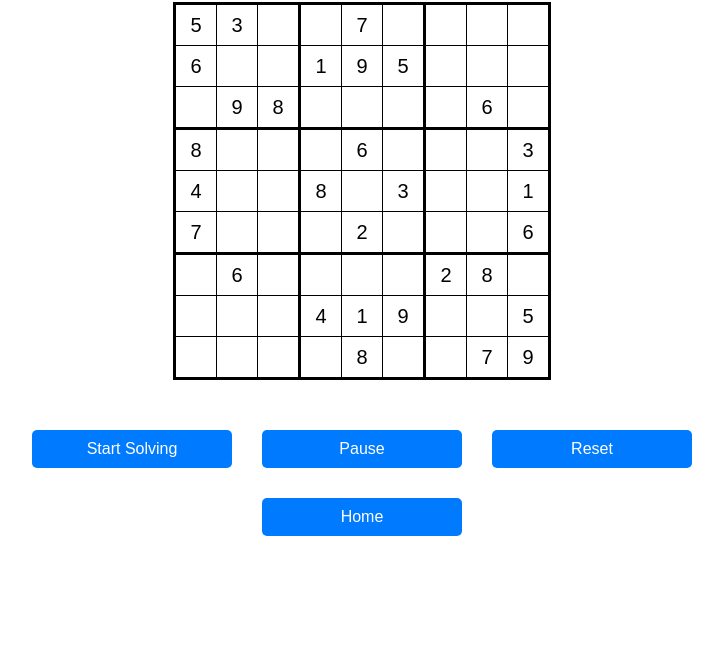
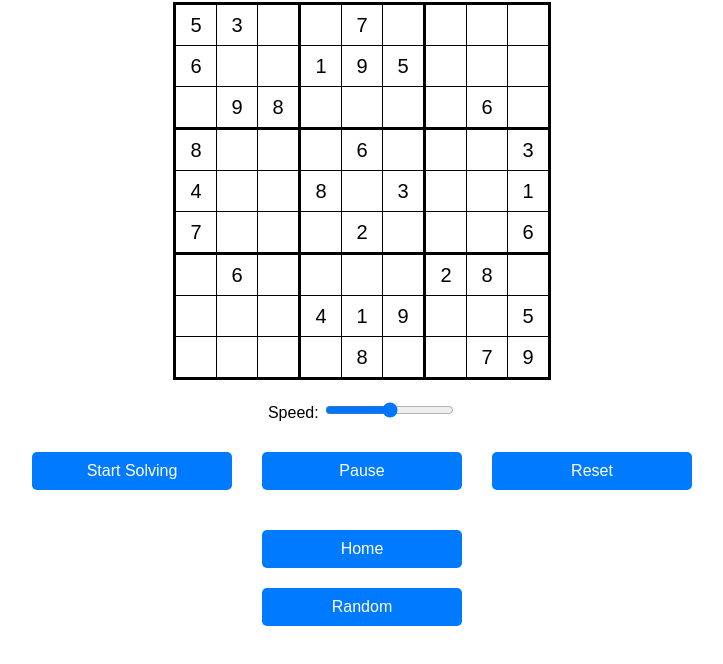
Before and after one commit to Demolus13/CS329-FAI-Project, a plain HTML site: page CSP Solver/index.html in a window 1280 px wide. Shown: the part 84-748 px from the top of the page, without its empty margins (278-1001 px from the left). Drawn offline with Linux system fonts and the light colour scheme.

Commit message:
Update index.html

```diff
--- a/CSP Solver/index.html
+++ b/CSP Solver/index.html
@@ -17,12 +17,20 @@
         </table>
     </div>
 
+    <div>
+        <label for="speed-slider">Speed:</label>
+        <input id="speed-slider" type="range" min="1" max="499" value="250">
+    </div>
     <div class="controls">
         <button id="solve-btn">Start Solving</button>
         <button id="pause-resume-btn">Pause</button>
         <button id="reset-btn">Reset</button>
-        <button id="home" onclick="window.location.href='/CS329-FAI-Project/'">Home</button>
     </div>
+
+    <button id="home" onclick="window.location.href='/CS329-FAI-Project/'">Home</button>
+    <button id="refresh-btn" onclick="location.reload()">Random</button> <!-- New Refresh Button -->
+
+
 
     <script src="script.js"></script>
 </body>
```
